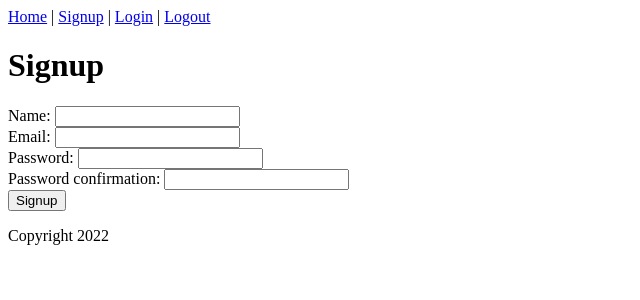
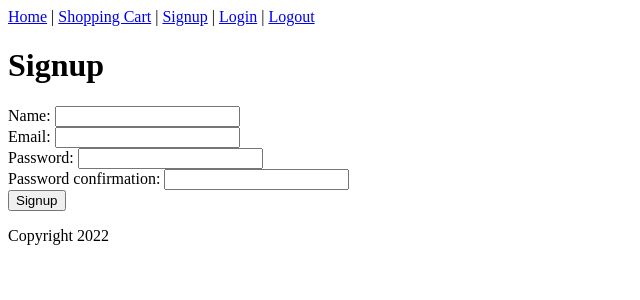
Before and after one commit to actualize-day-2024-09/demo-mini-capstone-frontend, a React (Vite) app: page /signup in a window 1280 px wide. Shown: the top 300 px of the page, without its empty margins (0-640 px from the left). Built offline with nearby package versions, Linux system fonts and the light colour scheme.

Commit message:
Add placeholder shopping cart page

```diff
--- a/src/App.jsx
+++ b/src/App.jsx
@@ -4,6 +4,7 @@ import { Header } from "./Header";
 import { SignupPage } from "./SignupPage";
 import { LoginPage } from "./LoginPage";
 import { ProductsPage } from "./ProductsPage";
+import { CartedProductsIndexPage } from "./CartedProductsIndexPage";
 import { Footer } from "./Footer";
 
 axios.defaults.baseURL = "http://localhost:3000";
@@ -24,6 +25,11 @@ const router = createBrowserRouter([
         element: <ProductsPage />,
       },
       {
+        path: "/carted_products",
+        element: <CartedProductsIndexPage />,
+        loader: () => axios.get("/carted_products.json").then((response) => response.data),
+      },
+      {
         path: "/signup",
         element: <SignupPage />,
       },
--- /dev/null
+++ b/src/CartedProductsIndexPage.jsx
@@ -0,0 +1,11 @@
+import { useLoaderData } from "react-router-dom";
+
+export function CartedProductsIndexPage() {
+  const cartedProducts = useLoaderData();
+
+  return (
+    <div>
+      <h1>Shopping Cart ({cartedProducts.length} total)</h1>
+    </div>
+  );
+}
--- a/src/Header.jsx
+++ b/src/Header.jsx
@@ -5,7 +5,8 @@ export function Header() {
   return (
     <header>
       <nav>
-        <Link to="/">Home</Link> | <Link to="/signup">Signup</Link> | <Link to="/login">Login</Link> | <LogoutLink />
+        <Link to="/">Home</Link> | <Link to="/carted_products">Shopping Cart</Link> | <Link to="/signup">Signup</Link> |{" "}
+        <Link to="/login">Login</Link> | <LogoutLink />
       </nav>
     </header>
   );
```
